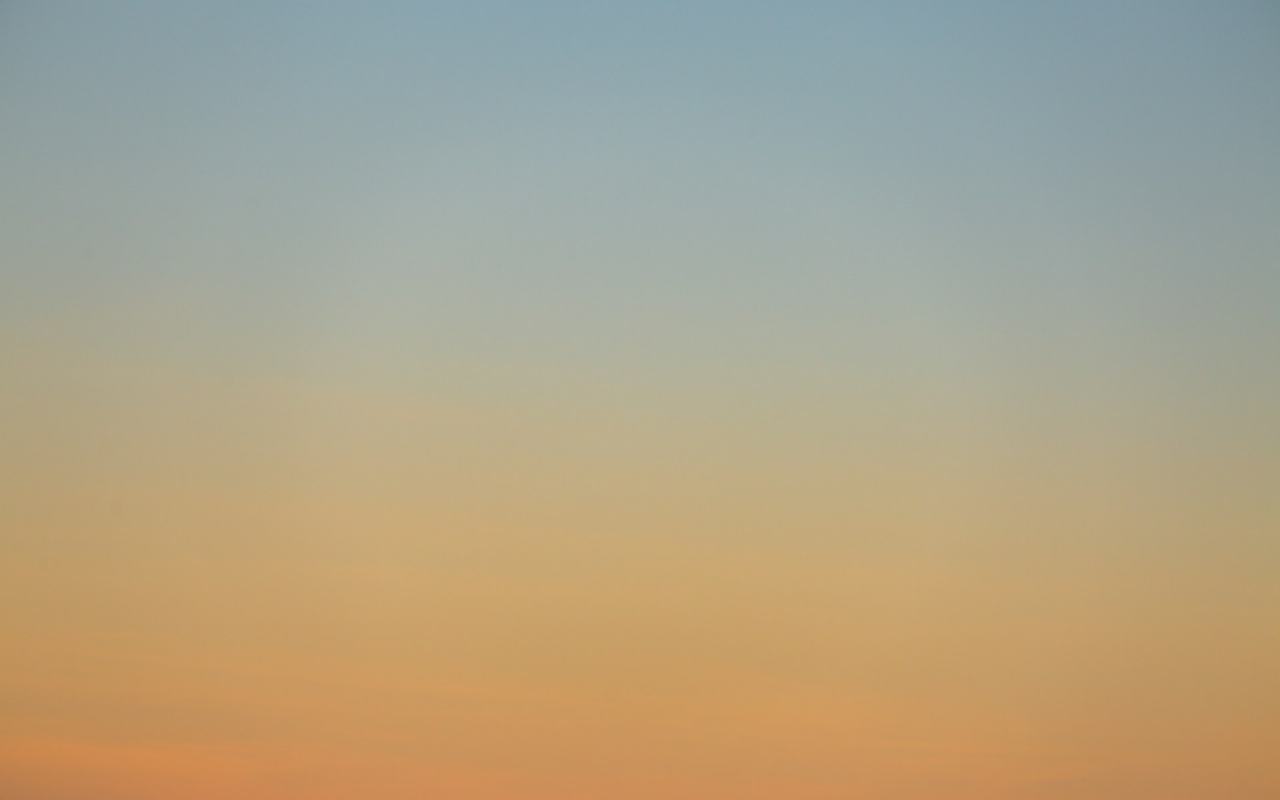
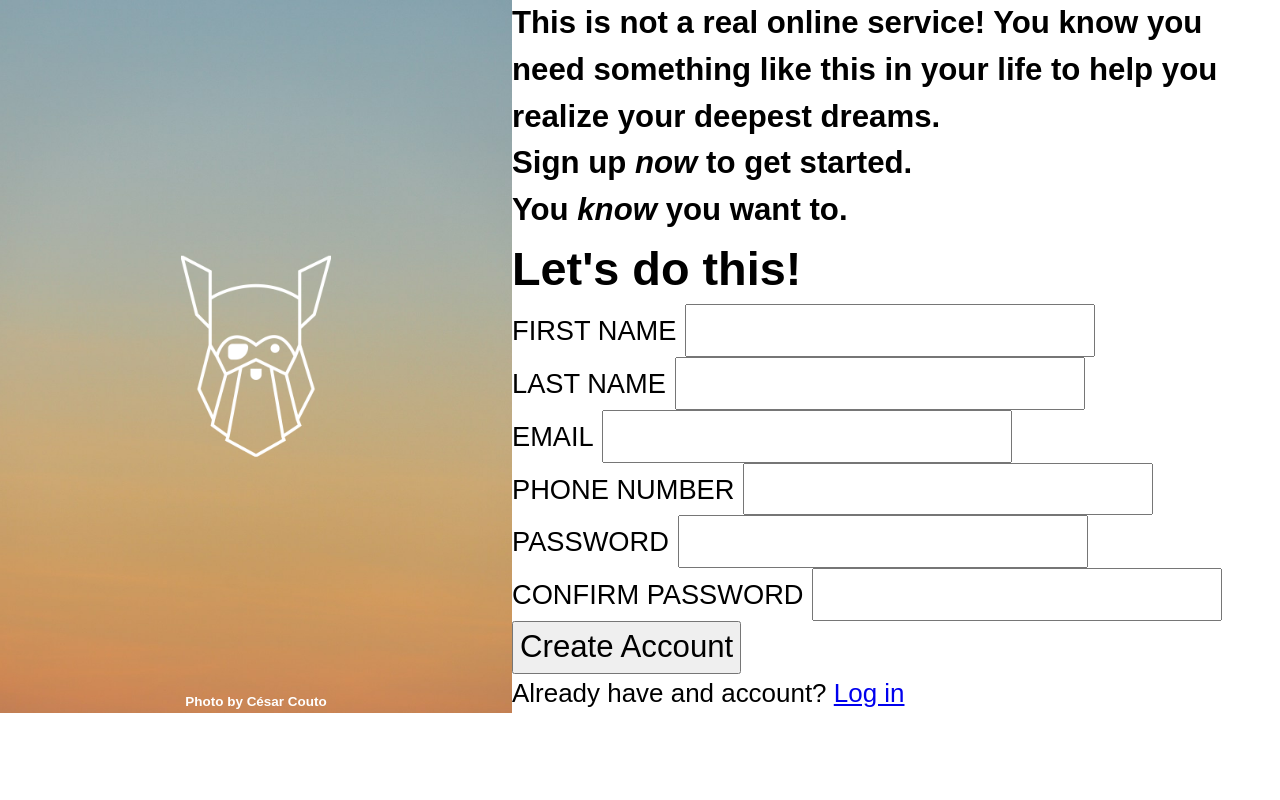
Before and after one commit to manulzvz13/signup-form, a plain HTML site: page index.html in a window 1280 px wide. Shown: the top 800 px of the page. Drawn offline with Linux system fonts and the light colour scheme; a web font is replaced by a local one.

Commit message:
feat: Add flexbox layout and finish basic background-section layout

```diff
--- a/index.html
+++ b/index.html
@@ -10,7 +10,7 @@
     <div class="landing-page">
       <div class="background-section">
         <img src="assets/img/login-background-image.jpg" alt="background wallpaper">
-        <img src="assets/img/odin-logo.png" alt="odin logo">
+        <img src="assets/img/odin-logo.png" id="odin-logo" alt="odin logo">
         <p>Photo by César Couto</p>
       </div>
       <div class="login-main-section">
--- a/style.css
+++ b/style.css
@@ -1,13 +1,16 @@
 @font-face {
   font-family: "Bahnschrift";
-  src: url("./assets/font/Bahnschrift-Font-Family/BAHNSCHRIFT.TTF") format("truetype");
+  src: url("./assets/font/Bahnschrift-Font-Family/BAHNSCHRIFT.TTF")
+    format("truetype");
   font-weight: normal;
   font-style: normal;
 }
 
 /* Reset by Josh Comeau */
 
-*, *::before, *::after {
+*,
+*::before,
+*::after {
   box-sizing: border-box;
 }
 
@@ -26,16 +29,29 @@ body {
   -webkit-font-smoothing: antialiased;
 }
 
-img, picture, video, canvas, svg {
+img,
+picture,
+video,
+canvas,
+svg {
   display: block;
   max-width: 100%;
 }
 
-input, button, textarea, select {
+input,
+button,
+textarea,
+select {
   font: inherit;
 }
 
-p, h1, h2, h3, h4, h5, h6 {
+p,
+h1,
+h2,
+h3,
+h4,
+h5,
+h6 {
   overflow-wrap: break-word;
 }
 
@@ -43,7 +59,12 @@ p {
   text-wrap: pretty;
 }
 
-h1, h2, h3, h4, h5, h6 {
+h1,
+h2,
+h3,
+h4,
+h5,
+h6 {
   text-wrap: balance;
 }
 
@@ -56,7 +77,7 @@ html {
 }
 
 .background-section > p {
-    font-size: calc(0.65rem + 0.2vw);
+  font-size: calc(0.35rem + 0.2vw);
   color: white;
 }
 
@@ -67,7 +88,7 @@ html {
 div,
 p,
 h2 {
-    font-family: Bahnschrift, 'DIN Alternate', sans-serif;
+  font-family: Bahnschrift, "DIN Alternate", sans-serif;
 }
 
 p,
@@ -83,3 +104,44 @@ h2 {
 div {
   font-weight: normal;
 }
+
+/* Flexbox layout */
+
+.landing-page {
+  display: flex;
+}
+
+.background-section {
+  flex: 0 0 40%;
+  display: flex;
+  align-items: center;
+  justify-content: center;
+  min-height: 100%;
+  position: relative;
+  overflow: hidden;
+}
+
+.background-section > img {
+  width: 100%;
+  height: 100%;
+  object-fit: cover;
+}
+
+.background-section > p {
+    position: absolute;
+    bottom: 0;
+}
+
+#odin-logo {
+  position: absolute;
+  top: 50%; /* Move the top edge to the vertical center */
+  left: 50%; /* Move the left edge to the horizontal center */
+  transform: translate(
+    -50%,
+    -50%
+  ); /* Adjust position to truly center it based on its own size */
+  /* Scaling the logo */
+  width: 50%; /* Example: Logo takes 50% of the parent's width */
+  max-width: 150px; /* Optional: Set a maximum width to prevent it from getting too big */
+  height: auto; /* Maintain aspect ratio based on width */
+}
```
Lines whose indentation alone changed are shown as unchanged.
